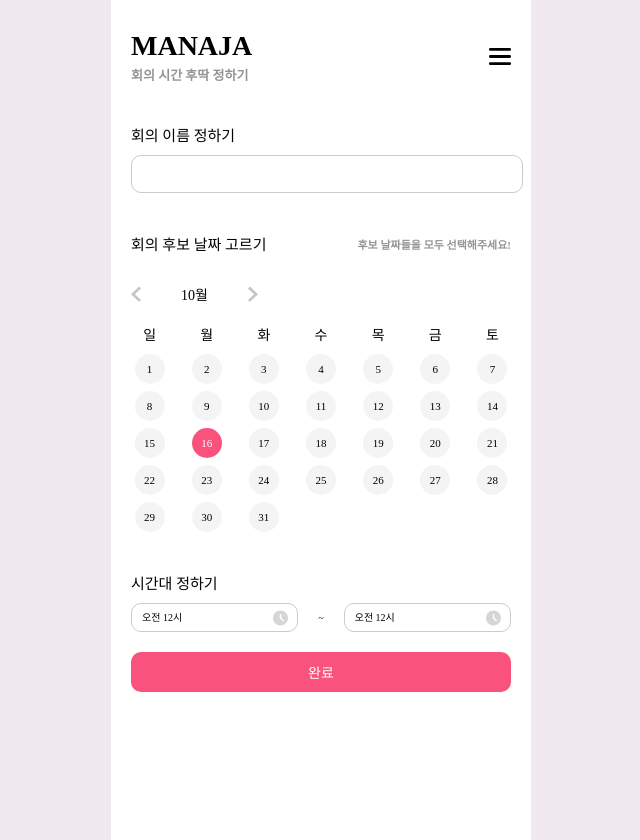
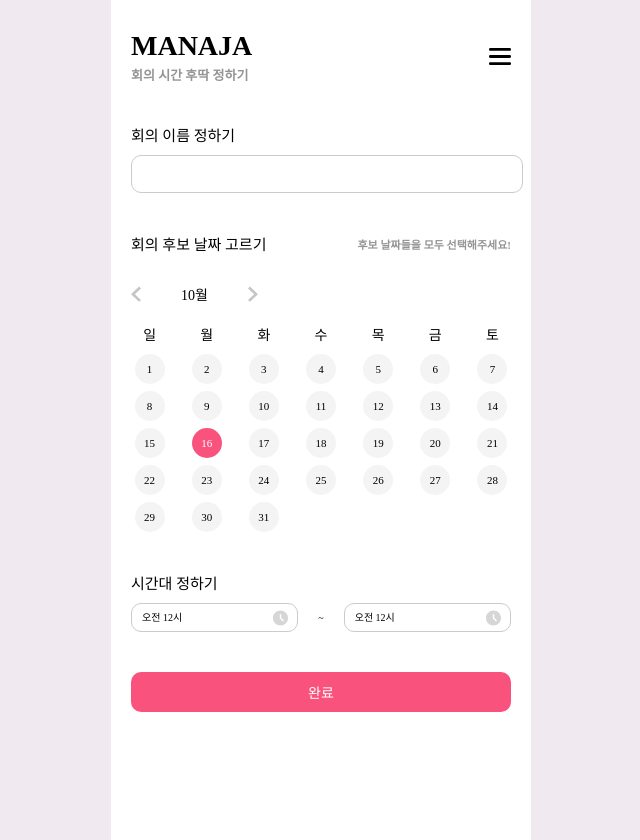
Before and after one commit to kimtaejin3/manaja, a React (Create React App) app: page / in a window 1280 px wide. Shown: the whole page, without its empty margins (319-959 px from the left). Built offline with nearby package versions, Linux system fonts and the light colour scheme.

Commit message:
design: MainPage의 Button 윗 마진값 조정

```diff
--- a/src/pages/MainPage.jsx
+++ b/src/pages/MainPage.jsx
@@ -11,7 +11,7 @@ export default function MainPage() {
       <MeetingNameField />
       <MeetingDaysField />
       <MeetingTimeField />
-      <Button sx={{ marginTop: "20px" }}>완료</Button>
+      <Button sx={{ marginTop: "40px" }}>완료</Button>
     </>
   );
 }
```
